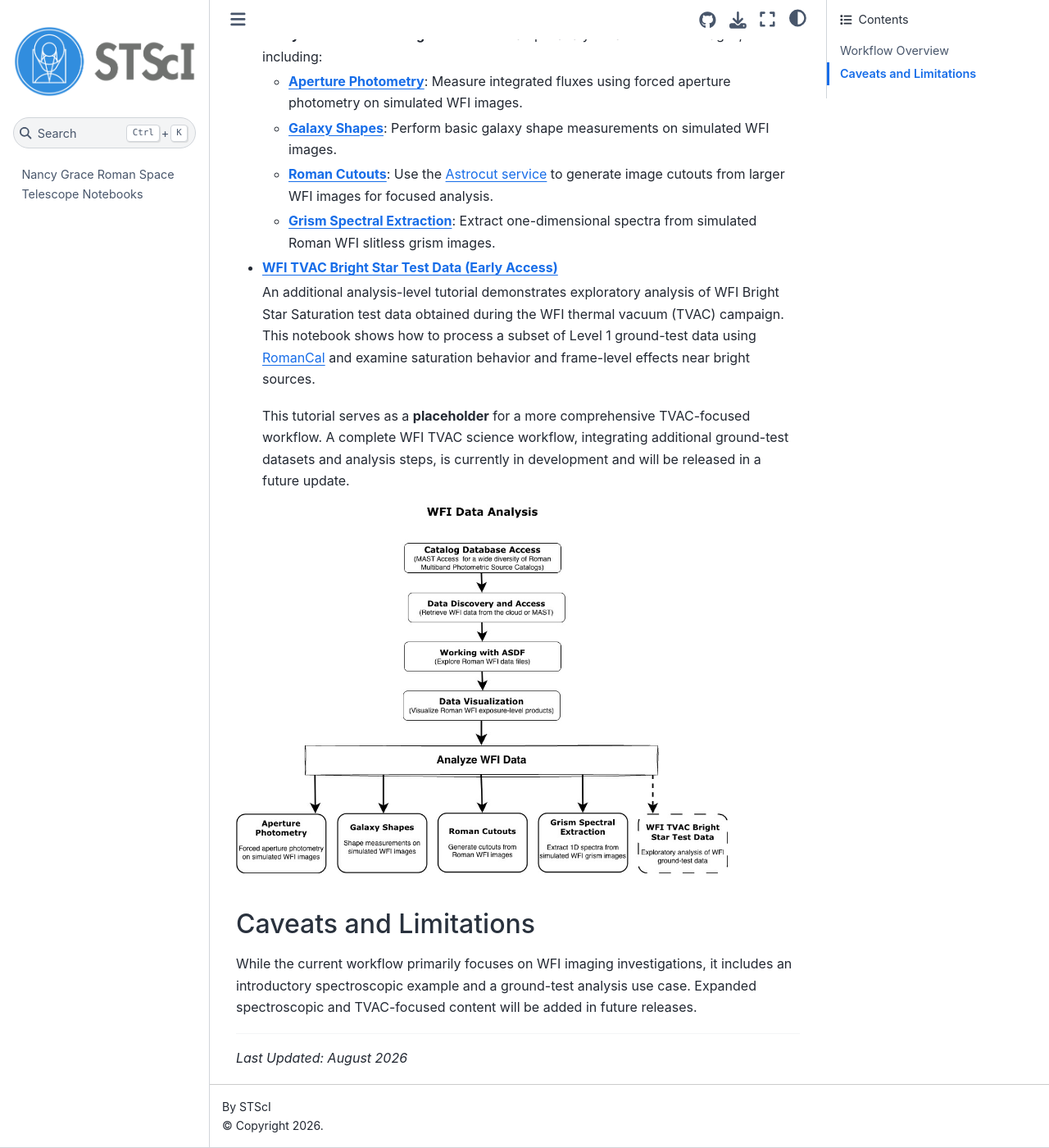
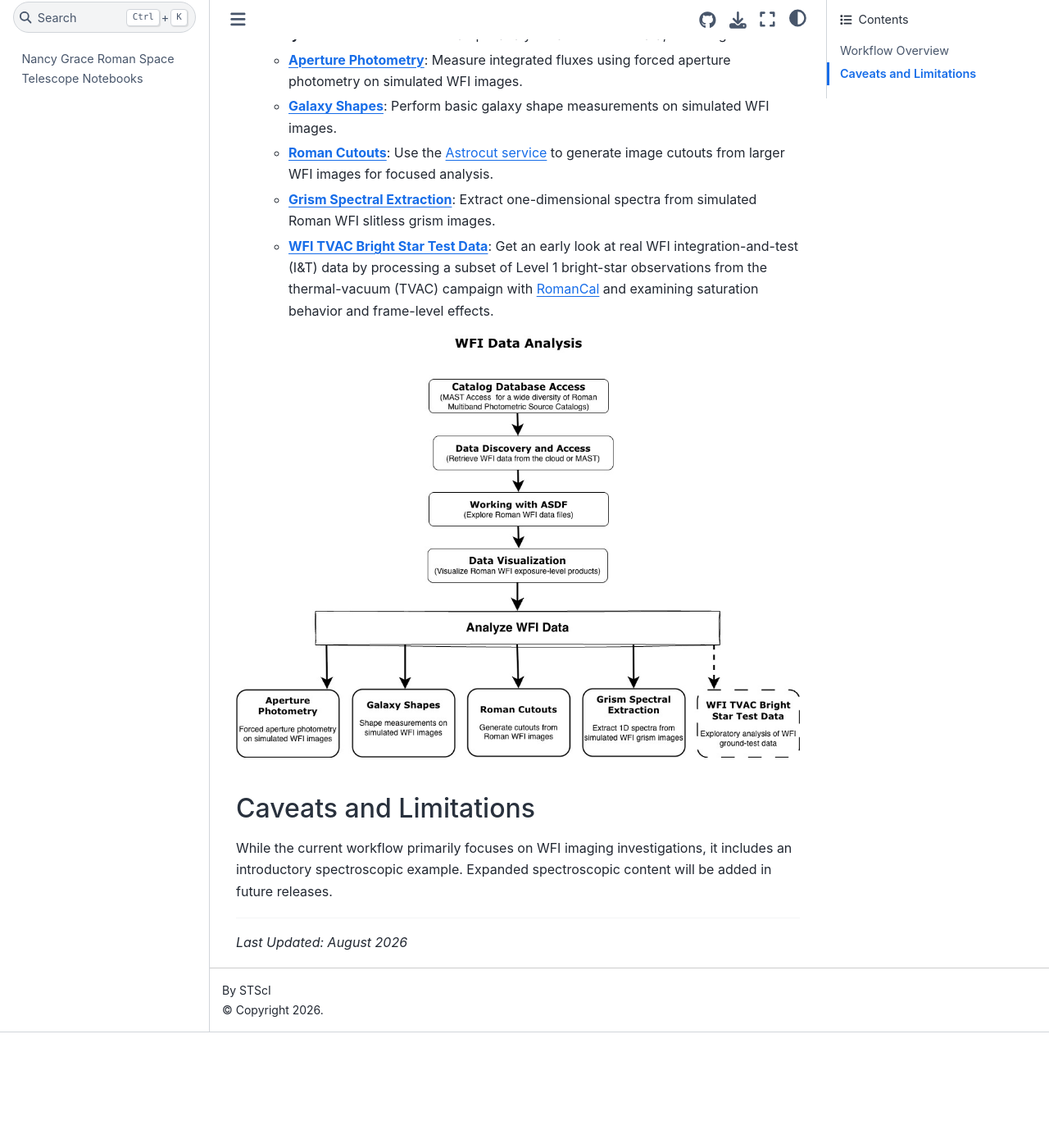
Before and after one commit to spacetelescope/roman_notebooks, a Jupyter Book: the page built from markdown/workflows/wfi-data-analysis.md, in a window 1280 px wide and 1400 px high, scrolled down 1025 px. Shown: the whole window at 82% size. Built offline with Jupyter Book 1.0.4 settings and Sphinx 7.4.7 and the Sphinx Book theme 1.1.4, drawn with Linux system fonts in a browser that asks for light colours; pages that are not in the unit, such as notebooks, are missing from menus; after the commit the page ends 2284 px from its top, so only the background shows below that.

Commit message:
Improve WFI analysis workflow navigation
Co-authored-by: Copilot App <223556219+Copilot@users.noreply.github.com>

```diff
--- a/markdown/workflows/wfi-data-analysis.md
+++ b/markdown/workflows/wfi-data-analysis.md
@@ -4,40 +4,37 @@ This science workflow guides users through the discovery and access of data whil
 
 ## Workflow Overview
 
-- [**Catalog Database Access**](../../notebooks/catalog_database_access/catalog_database_access.ipynb)
+1. [**Catalog Database Access**](../../notebooks/catalog_database_access/catalog_database_access.ipynb)
 
-  Access and query a wide variety of Roman catalogs from MAST databases, including multiband photometric source catalogs from WFI imaging, spectral catalogs derived from WFI grism and prism spectroscopy, microlensing event variability and light-curve catalogs, and Project Infrastructure team-created catalogs. These catalogs enable efficient filtering and sample selection by spatial location and many other properties.
+   Access and query a wide variety of Roman catalogs from MAST databases, including multiband photometric source catalogs from WFI imaging, spectral catalogs derived from WFI grism and prism spectroscopy, microlensing event variability and light-curve catalogs, and Project Infrastructure team-created catalogs. These catalogs enable efficient filtering and sample selection by spatial location and many other properties.
 
-- [**Data Discovery and Access**](../../notebooks/data_discovery_and_access/data_discovery_and_access.ipynb)
+2. [**Data Discovery and Access**](../../notebooks/data_discovery_and_access/data_discovery_and_access.ipynb)
 
-  Retrieve simulated WFI images from the cloud or access data from active missions (e.g., Hubble, TESS, and JWST) through MAST. Data are streamed directly into memory, removing the need for local downloads. Users can access datasets hosted by [STScI MAST](https://archive.stsci.edu/) or simulated Roman WFI data stored in the Nexus environment. To learn more, visit the [RDox pages on accessing Roman WFI data](https://roman-docs.stsci.edu/data-handbook-home/accessing-wfi-data).
+   Retrieve simulated WFI images from the cloud or access data from active missions (e.g., Hubble, TESS, and JWST) through MAST. Data are streamed directly into memory, removing the need for local downloads. Users can access datasets hosted by [STScI MAST](https://archive.stsci.edu/) or simulated Roman WFI data stored in the Nexus environment. To learn more, visit the [RDox pages on accessing Roman WFI data](https://roman-docs.stsci.edu/data-handbook-home/accessing-wfi-data).
 
-- [**Working with ASDF**](../../notebooks/working_with_asdf/working_with_asdf.ipynb)
 
-  Explore Roman WFI data products stored in the [Advanced Scientific Data Format (ASDF)](https://roman-docs.stsci.edu/data-handbook/wfi-data-levels-and-products/asdf-format-information), including files generated by [Roman-I-Sim](https://romanisim.readthedocs.io/en/latest/). This step covers inspecting metadata, understanding data structure, and accessing image arrays. To learn more, visit the [RDox pages on Roman WFI data levels and products](https://roman-docs.stsci.edu/data-handbook-home/wfi-data-format/data-levels-and-products).
+3. [**Working with ASDF**](../../notebooks/working_with_asdf/working_with_asdf.ipynb)
 
-- [**Data Visualization**](../../notebooks/data_visualization/data_visualization.ipynb)
+   Explore Roman WFI data products stored in the [Advanced Scientific Data Format (ASDF)](https://roman-docs.stsci.edu/data-handbook/wfi-data-levels-and-products/asdf-format-information), including files generated by [Roman-I-Sim](https://romanisim.readthedocs.io/en/latest/). This step covers inspecting metadata, understanding data structure, and accessing image arrays. To learn more, visit the [RDox pages on Roman WFI data levels and products](https://roman-docs.stsci.edu/data-handbook-home/wfi-data-format/data-levels-and-products).
 
-  Visualize Roman WFI exposure-level products using tools such as Matplotlib and Imviz to inspect image quality and explore basic features of the data. Imviz is based on the Jupyter platform and includes built-in Astropy functionality. For additional background information, consult [Imviz documentation on ReadTheDocs](https://jdaviz.readthedocs.io/en/latest/imviz/index.html).
+4. [**Data Visualization**](../../notebooks/data_visualization/data_visualization.ipynb)
 
-- **Analyze Roman WFI Images**:
-  Perform example analysis tasks on WFI images, including:
-  - [**Aperture Photometry**](../../notebooks/aperture_photometry/aperture_photometry.ipynb): Measure integrated fluxes using forced aperture photometry on simulated WFI images.
-  - [**Galaxy Shapes**](../../notebooks/measuring_galaxy_shapes/measuring_galaxy_shapes.ipynb): Perform basic galaxy shape measurements on simulated WFI images.
-  - [**Roman Cutouts**](../../notebooks/roman_cutouts/roman_cutouts.ipynb): Use the [Astrocut service](https://astrocut.readthedocs.io/en/latest/) to generate image cutouts from larger WFI images for focused analysis.
-  - [**Grism Spectral Extraction**](../../notebooks/grism_spectral_extraction/grism_spectral_extraction.ipynb): Extract one-dimensional spectra from simulated Roman WFI slitless grism images.
+   Visualize Roman WFI exposure-level products using tools such as Matplotlib and Imviz to inspect image quality and explore basic features of the data. Imviz is based on the Jupyter platform and includes built-in Astropy functionality. For additional background information, consult [Imviz documentation on ReadTheDocs](https://jdaviz.readthedocs.io/en/latest/imviz/index.html).
 
-- [**WFI TVAC Bright Star Test Data (Early Access)**](../../notebooks/ground_test_analysis/wfi_tvac_brightstar.ipynb)
 
-  An additional analysis-level tutorial demonstrates exploratory analysis of WFI Bright Star Saturation test data obtained during the WFI thermal vacuum (TVAC) campaign. This notebook shows how to process a subset of Level 1 ground-test data using [RomanCal](https://github.com/spacetelescope/romancal) and examine saturation behavior and frame-level effects near bright sources.
 
-  This tutorial serves as a **placeholder** for a more comprehensive TVAC-focused workflow. A complete WFI TVAC science workflow, integrating additional ground-test datasets and analysis steps, is currently in development and will be released in a future update.
+5. **Analyze WFI Data** - Perform example analysis tasks on WFI data, including:
+    - [**Aperture Photometry**](../../notebooks/aperture_photometry/aperture_photometry.ipynb): Measure integrated fluxes using forced aperture photometry on simulated WFI images.
+    - [**Galaxy Shapes**](../../notebooks/measuring_galaxy_shapes/measuring_galaxy_shapes.ipynb): Perform basic galaxy shape measurements on simulated WFI images.
+    - [**Roman Cutouts**](../../notebooks/roman_cutouts/roman_cutouts.ipynb): Use the [Astrocut service](https://astrocut.readthedocs.io/en/latest/) to generate image cutouts from larger WFI images for focused analysis.
+    - [**Grism Spectral Extraction**](../../notebooks/grism_spectral_extraction/grism_spectral_extraction.ipynb): Extract one-dimensional spectra from simulated Roman WFI slitless grism images.
+    - [**WFI TVAC Bright Star Test Data**](../../notebooks/ground_test_analysis/wfi_tvac_brightstar.ipynb): Get an early look at real WFI integration-and-test (I&T) data by processing a subset of Level 1 bright-star observations from the thermal-vacuum (TVAC) campaign with [RomanCal](https://github.com/spacetelescope/romancal) and examining saturation behavior and frame-level effects.
 
-<img src="https://raw.githubusercontent.com/spacetelescope/roman_notebooks/refs/heads/main/images/wfi-data-analysis.jpg" alt="WFI Data Analysis Workflow" width="600" />
+<img src="https://raw.githubusercontent.com/spacetelescope/roman_notebooks/refs/heads/main/images/wfi-data-analysis.jpg" alt="WFI Data Analysis Workflow" width="800" />
 
 ## Caveats and Limitations
 
-While the current workflow primarily focuses on WFI imaging investigations, it includes an introductory spectroscopic example and a ground-test analysis use case. Expanded spectroscopic and TVAC-focused content will be added in future releases.
+While the current workflow primarily focuses on WFI imaging investigations, it includes an introductory spectroscopic example. Expanded spectroscopic content will be added in future releases.
 
 ---
 *Last Updated: August 2026*
```
